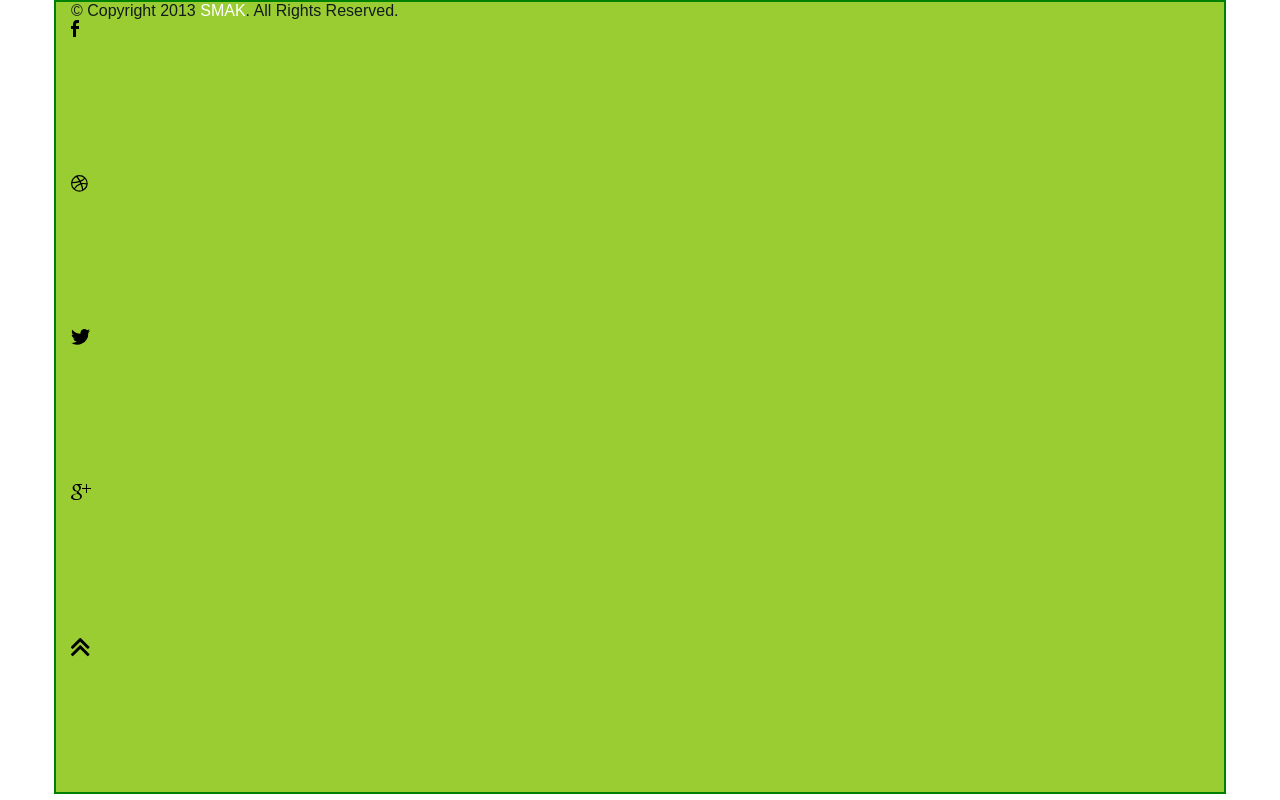
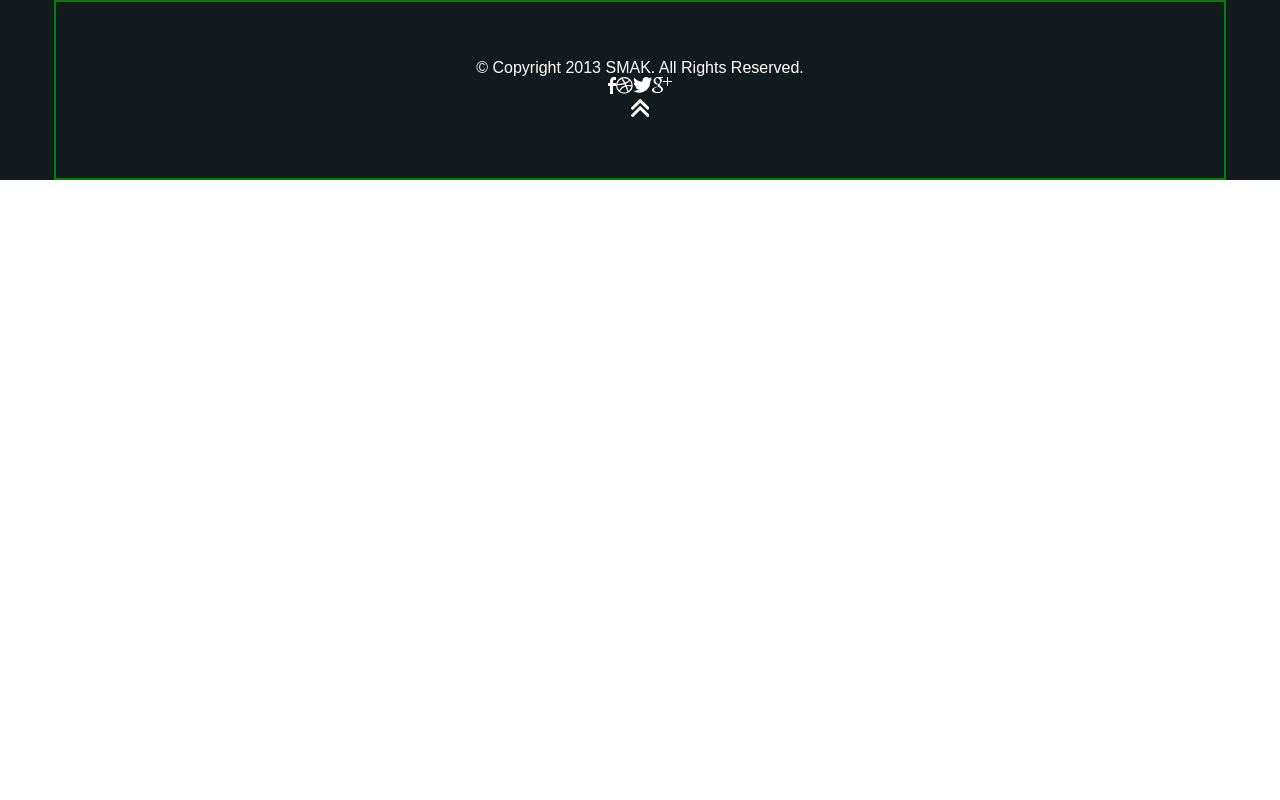
Before and after one commit to sergmaiier/smak, a plain HTML site: page index.html in a window 1280 px wide. Drawn offline with Linux system fonts and the light colour scheme.

Commit message:
changes footer

```diff
--- a/css/base.css
+++ b/css/base.css
@@ -56,7 +56,7 @@ a:active{}
 	padding: 0px 15px;
 	margin: 0 auto;
 	border: 2px solid green;
-	background-color: yellowgreen;
+	/*background-color: yellowgreen;*/
 	/*display: flex;
 	flex-flow: row wrap;*/
 }
@@ -68,5 +68,8 @@ a:active{}
 	--color-text: #707070;
 }
 .background-dark{
-	color: var(--color-dark);
+	background-color: var(--color-dark);
 }
+.color-text-white{
+	color: var(--color-white);
+}
--- a/css/main.css
+++ b/css/main.css
@@ -2,3 +2,30 @@
 @import url(button.css);
 @import url(form.css);
 @import url(section.css);
+
+
+
+
+						/*<footer class="footer background-dark">*/
+.card-content{
+	min-height: 176px;
+	width: 100%;
+	display: -webkit-inline-flex;
+	display: -moz-inline-flex;
+	display: -ms-inline-flex;
+	display: -o-inline-flex;
+	display: inline-flex;
+	flex-flow: column;
+	justify-content: center;
+	align-items: center;
+}
+.list-social{
+	display: -webkit-inline-flex;
+	display: -moz-inline-flex;
+	display: -ms-inline-flex;
+	display: -o-inline-flex;
+	display: inline-flex;
+}
+.list-item{
+
+}
--- a/index.html
+++ b/index.html
@@ -12,7 +12,8 @@
 <body>
 
 <div class="wrapper">
-	<footer class="footer background-dark">
+
+	<footer class="footer background-dark color-text-white">
 		<div class="container">
 			<div class="footer-content">
 				<div class="card card-content">
@@ -22,38 +23,79 @@
 					<div class="list list-social">
 						<div class="list-item">
 							<a href="#">
-								<svg>
-								  <path id="Facebook" class="" d="M902.009,8407.01H899l0.031-8.04-2.018.03,0.031-3.04,1.925-.01,0.028-1.6c0-2.3,1.343-4.39,4.057-4.39l1.979-.03L905,8393.04l-1.569-.04a1.51,1.51,0,0,0-1.483,1.64l0.09,1.35,2.947,0.03L905,8399h-2.957Z" transform="translate(-897 -8389.94)"/>
+								<svg xmlns="http://www.w3.org/2000/svg" width="8.031" height="17.06" viewBox="0 0 8.031 17.06">
+								  <defs>
+								    <style>
+								      .social {
+								        fill: var(--color-white);
+								        fill-rule: evenodd;
+								      }
+								    </style>
+								  </defs>
+								  <path id="Facebook" class="social" d="M902.009,8407.01H899l0.031-8.04-2.018.03,0.031-3.04,1.925-.01,0.028-1.6c0-2.3,1.343-4.39,4.057-4.39l1.979-.03L905,8393.04l-1.569-.04a1.51,1.51,0,0,0-1.483,1.64l0.09,1.35,2.947,0.03L905,8399h-2.957Z" transform="translate(-897 -8389.94)"/>
 								</svg>
 							</a>
 						</div>
 						<div class="list-item">
 							<a href="#">
-								<svg>
-								  <path id="" class="" d="M936.5,8407.73a8.38,8.38,0,1,1,8.384-8.38,8.393,8.393,0,0,1-8.384,8.38m7.072-7.23a10.426,10.426,0,0,0-4.46-.31,30.5,30.5,0,0,1,1.389,5.11,7.188,7.188,0,0,0,3.071-4.8m-4.274,5.45a29.71,29.71,0,0,0-1.529-5.43c-0.016.01-.031,0.01-0.047,0.02a9.836,9.836,0,0,0-5.616,4.47,7.15,7.15,0,0,0,7.192.94m-8.117-1.8a11.376,11.376,0,0,1,5.821-4.73,2.819,2.819,0,0,1,.282-0.08c-0.181-.41-0.375-0.82-0.58-1.22a26.3,26.3,0,0,1-7.36,1.02c0,0.08,0,.15,0,0.22a7.135,7.135,0,0,0,1.841,4.79m-1.691-6.26a26.313,26.313,0,0,0,6.621-.87,45.206,45.206,0,0,0-2.655-4.14,7.176,7.176,0,0,0-3.966,5.01m5.332-5.49a38.276,38.276,0,0,1,2.672,4.19,7.983,7.983,0,0,0,3.752-2.59,7.153,7.153,0,0,0-6.424-1.6m7.22,2.43a9.443,9.443,0,0,1-4,2.83c0.165,0.34.327,0.68,0.477,1.03,0.052,0.13.1,0.25,0.152,0.37a16.719,16.719,0,0,1,4.986.23,7.1,7.1,0,0,0-1.618-4.46" transform="translate(-928.125 -8390.97)"/>
+								<svg xmlns="http://www.w3.org/2000/svg" width="16.75" height="16.75" viewBox="0 0 16.75 16.75">
+								  <defs>
+								    <style>
+								      .social {
+								        fill: var(--color-white);
+								        fill-rule: evenodd;
+								      }
+								    </style>
+								  </defs>
+								  <path id="Dribble" class="social" d="M936.5,8407.73a8.38,8.38,0,1,1,8.384-8.38,8.393,8.393,0,0,1-8.384,8.38m7.072-7.23a10.426,10.426,0,0,0-4.46-.31,30.5,30.5,0,0,1,1.389,5.11,7.188,7.188,0,0,0,3.071-4.8m-4.274,5.45a29.71,29.71,0,0,0-1.529-5.43c-0.016.01-.031,0.01-0.047,0.02a9.836,9.836,0,0,0-5.616,4.47,7.15,7.15,0,0,0,7.192.94m-8.117-1.8a11.376,11.376,0,0,1,5.821-4.73,2.819,2.819,0,0,1,.282-0.08c-0.181-.41-0.375-0.82-0.58-1.22a26.3,26.3,0,0,1-7.36,1.02c0,0.08,0,.15,0,0.22a7.135,7.135,0,0,0,1.841,4.79m-1.691-6.26a26.313,26.313,0,0,0,6.621-.87,45.206,45.206,0,0,0-2.655-4.14,7.176,7.176,0,0,0-3.966,5.01m5.332-5.49a38.276,38.276,0,0,1,2.672,4.19,7.983,7.983,0,0,0,3.752-2.59,7.153,7.153,0,0,0-6.424-1.6m7.22,2.43a9.443,9.443,0,0,1-4,2.83c0.165,0.34.327,0.68,0.477,1.03,0.052,0.13.1,0.25,0.152,0.37a16.719,16.719,0,0,1,4.986.23,7.1,7.1,0,0,0-1.618-4.46" transform="translate(-928.125 -8390.97)"/>
 								</svg>
 							</a>
 						</div>
 						<div class="list-item">
 							<a href="#">
-								<svg>
-								  <path id="Twitter" class="" d="M981.535,8393.22a8.175,8.175,0,0,1-2.268.62,3.99,3.99,0,0,0,1.736-2.19,7.566,7.566,0,0,1-2.506.96,3.953,3.953,0,0,0-6.828,2.7,4.044,4.044,0,0,0,.1.9,11.208,11.208,0,0,1-8.135-4.12,3.9,3.9,0,0,0-.535,1.98,3.956,3.956,0,0,0,1.756,3.29,3.88,3.88,0,0,1-1.787-.5c0,0.02,0,.04,0,0.05a3.94,3.94,0,0,0,3.166,3.87,3.974,3.974,0,0,1-1.041.14,3.64,3.64,0,0,1-.742-0.07,3.946,3.946,0,0,0,3.687,2.74,7.912,7.912,0,0,1-4.9,1.69c-0.32,0-.635-0.02-0.942-0.05a11.23,11.23,0,0,0,17.281-9.46c0-.17,0-0.34-0.011-0.51a8.093,8.093,0,0,0,1.97-2.04" transform="translate(-962.281 -8391.38)"/>
+								<svg xmlns="http://www.w3.org/2000/svg" width="19.25" height="15.62" viewBox="0 0 19.25 15.62">
+								  <defs>
+								    <style>
+								      .social {
+								        fill: var(--color-white);
+								        fill-rule: evenodd;
+								      }
+								    </style>
+								  </defs>
+								  <path id="Twitter" class="social" d="M981.535,8393.22a8.175,8.175,0,0,1-2.268.62,3.99,3.99,0,0,0,1.736-2.19,7.566,7.566,0,0,1-2.506.96,3.953,3.953,0,0,0-6.828,2.7,4.044,4.044,0,0,0,.1.9,11.208,11.208,0,0,1-8.135-4.12,3.9,3.9,0,0,0-.535,1.98,3.956,3.956,0,0,0,1.756,3.29,3.88,3.88,0,0,1-1.787-.5c0,0.02,0,.04,0,0.05a3.94,3.94,0,0,0,3.166,3.87,3.974,3.974,0,0,1-1.041.14,3.64,3.64,0,0,1-.742-0.07,3.946,3.946,0,0,0,3.687,2.74,7.912,7.912,0,0,1-4.9,1.69c-0.32,0-.635-0.02-0.942-0.05a11.23,11.23,0,0,0,17.281-9.46c0-.17,0-0.34-0.011-0.51a8.093,8.093,0,0,0,1.97-2.04" transform="translate(-962.281 -8391.38)"/>
 								</svg>
+
 							</a>
 						</div>
 						<div class="list-item">
 							<a href="#">
-								<svg>
-								  <path id="Google" class="" d="M1009.02,8390.97h-5.04c-2.28,0-4.416,1.88-4.416,3.82a3.608,3.608,0,0,0,3.866,3.56c0.16,0,.31,0,0.47-0.01a1.959,1.959,0,0,0-.26.92,1.848,1.848,0,0,0,.69,1.35c-0.29,0-.57.01-0.88,0.01-2.81,0-5.45,1.71-5.45,3.51,0,1.77,2.84,2.91,5.66,2.91,3.21,0,5.29-1.76,5.29-3.53,0-1.43-.74-2.28-2.08-3.2a3.193,3.193,0,0,1-1.34-1.52c0-.53.16-0.79,0.98-1.41a3.246,3.246,0,0,0,1.43-2.56,2.91,2.91,0,0,0-1.64-2.84l2.67,0.03Zm-1.74,12.29a0.684,0.684,0,0,0-.22.6c0,1.44-1.06,2.15-3.38,2.15-1.95,0-3.66-.95-3.66-2.38,0-1.4,2.02-2.57,3.97-2.55a3.961,3.961,0,0,1,1.26.2c1.05,0.71,1.81,1.11,2.03,1.92m-3.12-5.35c-1.31-.03-2.55-1.41-2.77-3.07s0.65-2.94,1.95-2.9a3.33,3.33,0,0,1,2.78,3.04c0.22,1.66-.65,2.97-1.96,2.93m9.83-2.92v-3.96H1013v4.02l-4.01.03,0.06,0.98,3.98-.03-0.03,4.05,0.99-.03-0.03-3.99,4.04-.03,0.03-1.04h-4.04Z" transform="translate(-998 -8390.97)"/>
+								<svg xmlns="http://www.w3.org/2000/svg" width="20.03" height="16.06" viewBox="0 0 20.03 16.06">
+								  <defs>
+								    <style>
+								      .social {
+								        fill: var(--color-white);
+								        fill-rule: evenodd;
+								      }
+								    </style>
+								  </defs>
+								  <path id="Google" class="social" d="M1009.02,8390.97h-5.04c-2.28,0-4.416,1.88-4.416,3.82a3.608,3.608,0,0,0,3.866,3.56c0.16,0,.31,0,0.47-0.01a1.959,1.959,0,0,0-.26.92,1.848,1.848,0,0,0,.69,1.35c-0.29,0-.57.01-0.88,0.01-2.81,0-5.45,1.71-5.45,3.51,0,1.77,2.84,2.91,5.66,2.91,3.21,0,5.29-1.76,5.29-3.53,0-1.43-.74-2.28-2.08-3.2a3.193,3.193,0,0,1-1.34-1.52c0-.53.16-0.79,0.98-1.41a3.246,3.246,0,0,0,1.43-2.56,2.91,2.91,0,0,0-1.64-2.84l2.67,0.03Zm-1.74,12.29a0.684,0.684,0,0,0-.22.6c0,1.44-1.06,2.15-3.38,2.15-1.95,0-3.66-.95-3.66-2.38,0-1.4,2.02-2.57,3.97-2.55a3.961,3.961,0,0,1,1.26.2c1.05,0.71,1.81,1.11,2.03,1.92m-3.12-5.35c-1.31-.03-2.55-1.41-2.77-3.07s0.65-2.94,1.95-2.9a3.33,3.33,0,0,1,2.78,3.04c0.22,1.66-.65,2.97-1.96,2.93m9.83-2.92v-3.96H1013v4.02l-4.01.03,0.06,0.98,3.98-.03-0.03,4.05,0.99-.03-0.03-3.99,4.04-.03,0.03-1.04h-4.04Z" transform="translate(-998 -8390.97)"/>
 								</svg>
+
 							</a>
 						</div>
 					</div>
 					<div class="card-button-up">
 						<a href="">
-							<svg>
+							<svg xmlns="http://www.w3.org/2000/svg" width="18.438" height="18.07" viewBox="0 0 18.438 18.07">
+							  <defs>
+							    <style>
+							      .cls-1 {
+							        fill: var(--color-white);
+							        fill-rule: evenodd;
+							      }
+							    </style>
 							  </defs>
-							  <path id="Arrows_" data-name="Arrows" class="" d="M951.062,8481.39l0.694,0.69a0.97,0.97,0,0,0,1.388,0l6.856-6.85,6.856,6.85a0.968,0.968,0,0,0,1.387,0l0.694-.69a0.986,0.986,0,0,0,0-1.39l-8.237-8.23a0.99,0.99,0,0,0-1.4,0l-8.238,8.23A0.988,0.988,0,0,0,951.062,8481.39Zm0-7.17,0.694,0.69a0.987,0.987,0,0,0,1.388,0l6.856-6.86,6.856,6.86a0.986,0.986,0,0,0,1.387,0l0.694-.69a0.986,0.986,0,0,0,0-1.39l-8.237-8.24a1.015,1.015,0,0,0-1.4,0l-8.238,8.24A0.988,0.988,0,0,0,951.062,8474.22Z" transform="translate(-950.781 -8464.31)"/>
+							  <path id="Arrows_" data-name="Arrows " class="cls-1" d="M951.062,8481.39l0.694,0.69a0.97,0.97,0,0,0,1.388,0l6.856-6.85,6.856,6.85a0.968,0.968,0,0,0,1.387,0l0.694-.69a0.986,0.986,0,0,0,0-1.39l-8.237-8.23a0.99,0.99,0,0,0-1.4,0l-8.238,8.23A0.988,0.988,0,0,0,951.062,8481.39Zm0-7.17,0.694,0.69a0.987,0.987,0,0,0,1.388,0l6.856-6.86,6.856,6.86a0.986,0.986,0,0,0,1.387,0l0.694-.69a0.986,0.986,0,0,0,0-1.39l-8.237-8.24a1.015,1.015,0,0,0-1.4,0l-8.238,8.24A0.988,0.988,0,0,0,951.062,8474.22Z" transform="translate(-950.781 -8464.31)"/>
 							</svg>
 						</a>
 					</div>
@@ -61,6 +103,7 @@
 			</div>
 		</div>
 	</footer>
+
 </div>
 
 
```
Also changed, not shown: svg/Arrows.svg, svg/Dribble.svg, svg/Facebook.svg, svg/Google.svg, svg/Twitter.svg.
